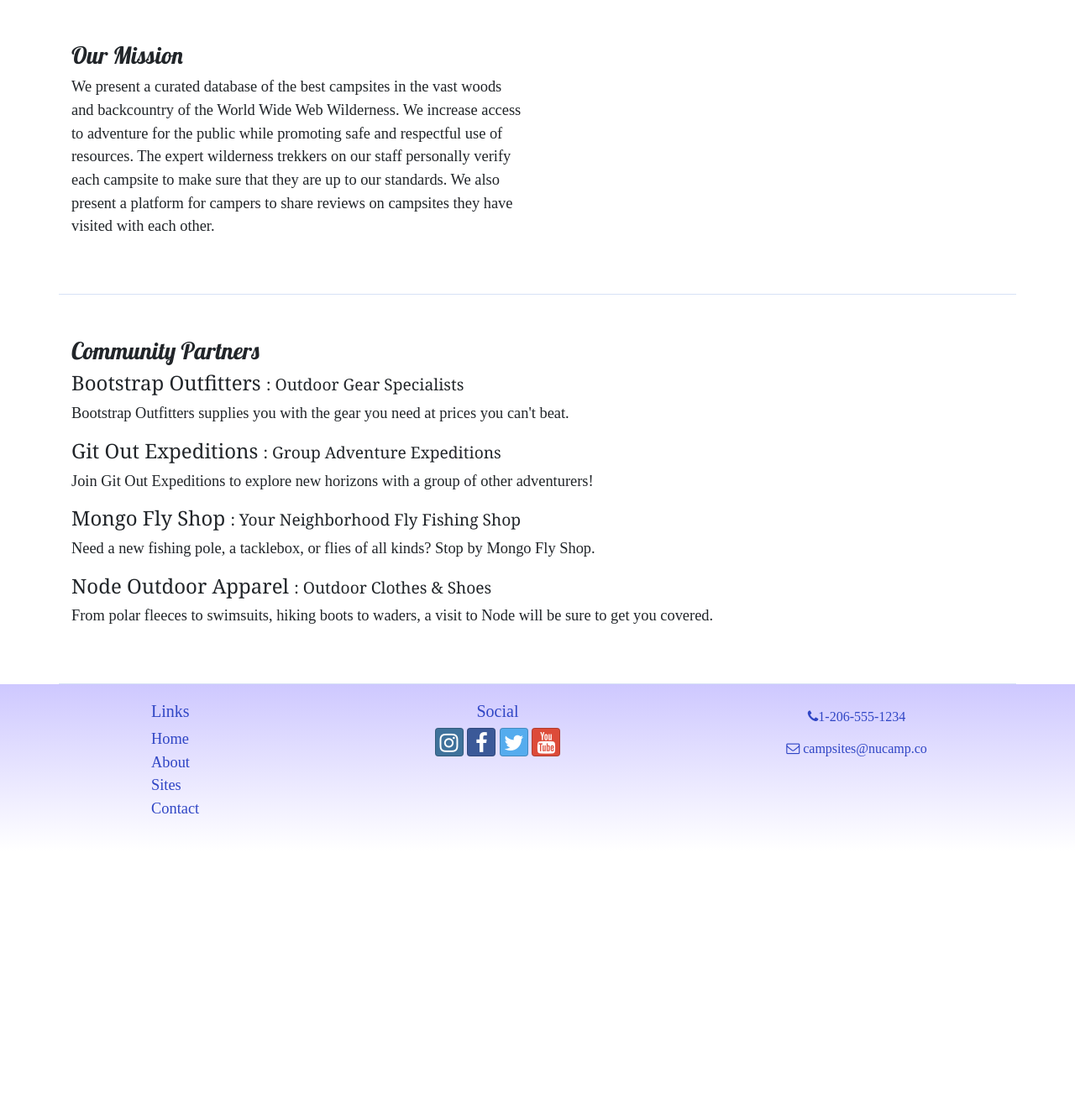
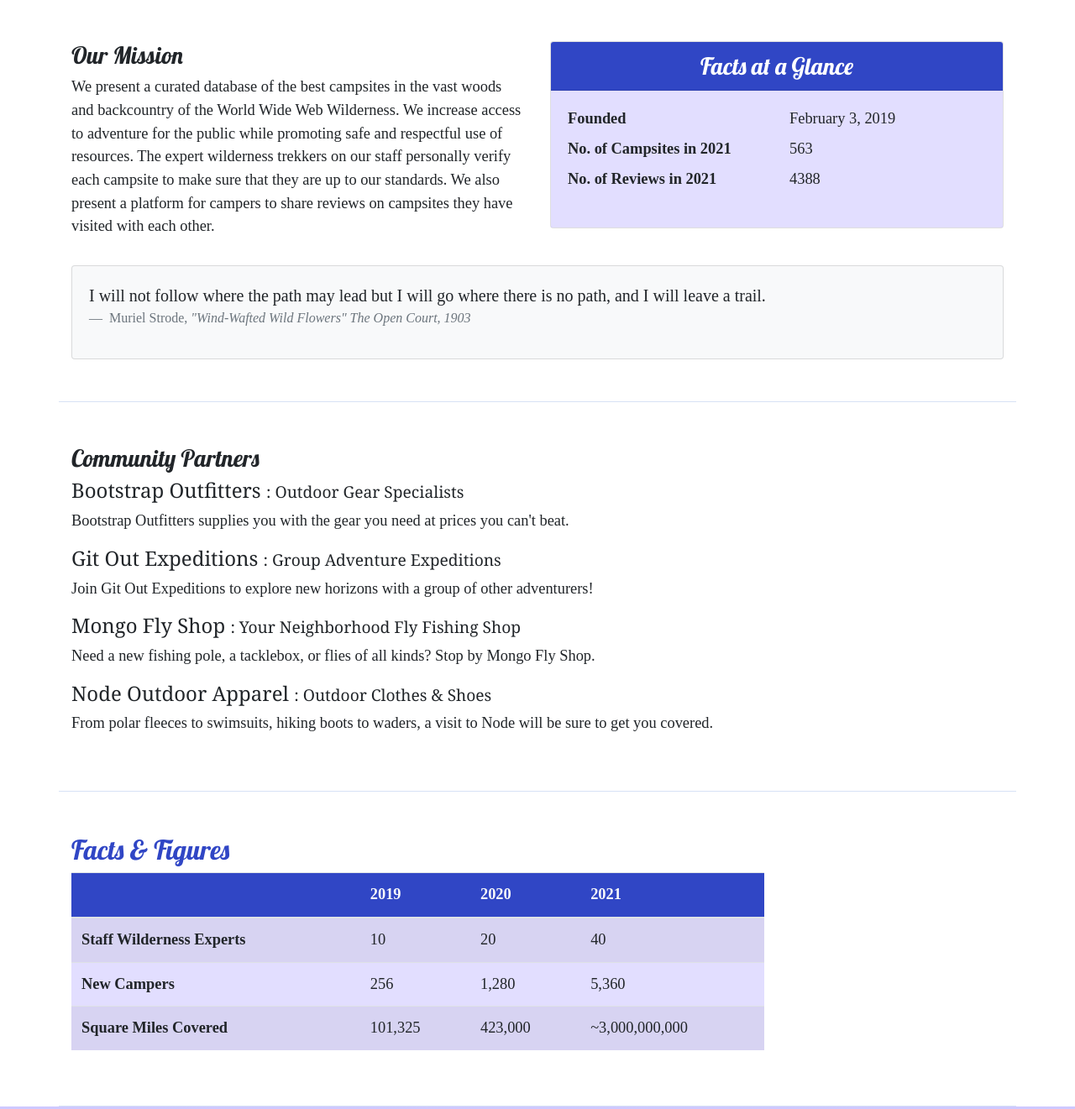
Before and after one commit to DannyLord1/myfirstbootstrapproject, a website: page aboutus.html in a window 1280 px wide. Shown: the part 380-1701 px from the top of the page at 84% size. Before the commit the page ends 1393 px from the top, so only its background shows below. Drawn offline with nearby package versions, Linux system fonts and the light colour scheme.

Commit message:
tables n cards

```diff
--- a/aboutus.html
+++ b/aboutus.html
@@ -70,10 +70,46 @@
                 <h3>Our Mission</h3>
                 <p>We present a curated database of the best campsites in the vast woods and backcountry of the World Wide Web Wilderness. We increase access to adventure for the public while promoting safe and respectful use of resources. The expert wilderness trekkers on our staff personally verify each campsite to make sure that they are up to our standards. We also present a platform for campers to share reviews on campsites they have visited with each other.</p>
             </div>
+
+            <!--card half of the vw-->
+            <div class="col-sm-6">
+                <div class="card">
+                    <h3 class="card-header text-white text-center jumboblue">
+                        Facts at a Glance
+                    </h3>
+                    <div class="card-body factsfigures">
+                        <dl class="row">
+                            <dt class="col-6">Founded</dt>
+                            <dd class="col-6">February 3, 2019</dd>
+                            <dt class="col-6">No. of Campsites in 2021</dt>
+                            <dd class="col-6"> 563</dd>
+                            <dt class="col-6">No. of Reviews in 2021</dt>
+                            <dd class="col-6"> 4388</dd>
+                        </dl>
+                    </div>
+                </div>
+            </div>
+
+            <!--separation and quote card full vw-->
+            <div class="col">
+                <div class="card bg-light mt-3">
+                    <blockquote class="blockquote card-body">
+                        <p class="mb-0">
+                            I will not follow where the path may lead but I  will go where there is no path, and I will leave a trail.
+                        </p>
+                        <footer class="blockquote-footer">
+                            Muriel Strode,
+                            <cite title="Source Title">
+                                "Wind-Wafted Wild Flowers"
+                                The Open Court, 1903
+                            </cite>
+                        </footer>
+                    </blockquote>
+                </div>
+            </div>
         </div>
-
         <div class="row row-content">
-            <div class="col-12">
+            <div class="col">
                 <h3>Community Partners</h3>
                 <h4>Bootstrap Outfitters <small>: Outdoor Gear Specialists</small></h4>
                 <p class="d-none d-sm-block">Bootstrap Outfitters supplies you with the gear you need at prices you can't beat.</p>
@@ -85,9 +121,48 @@
                 <p class="d-none d-sm-block">From polar fleeces to swimsuits, hiking boots to waders, a visit to Node will be sure to get you covered.</p>
             </div>
         </div>
+
+        <div class="row row-content">
+            <div class="col-sm-9">
+            	<h2>Facts &amp; Figures</h2>
+            	<div class="table-responsive">
+               	    <table class="table table-striped">
+	                    <thead>
+	                        <tr class="jumboblue text-light">
+	                            <th></th>
+	                            <th>2019</th>
+	                            <th>2020</th>
+	                            <th>2021</th>
+	                        </tr>
+                    	</thead>
+	                    <tbody class="factsfigures">
+                            <tr>
+                                <th>Staff Wilderness Experts</th>
+                                <td>10</td>
+                                <td>20</td>
+                                <td>40</td>
+                            </tr>
+                            <tr>
+                                <th>New Campers</th>
+                                <td>256</td>
+                                <td>1,280</td>
+                                <td>5,360</td>
+                            </tr>
+                            <tr>
+                                <th>Square Miles Covered</th>
+                                <td>101,325</td>
+                                <td>423,000</td>
+                                <td>~3,000,000,000</td>
+                            </tr>
+                        </tbody>
+                    </table>
+                </div>
+            </div>
+       </div>
+
     </div>
 
-    <footer>
+    <footer class="mainfoot">
         <div class="container">
             <div class="row">
                 <div class="col-4 col-sm-2 offset-1">
--- a/css/styles.css
+++ b/css/styles.css
@@ -18,11 +18,6 @@ header h2 {
 
 h4 {
     font-family:Cambria, Cochin, Georgia, Times, 'Times New Roman', serif
-}
-
-footer {
-    background-image: linear-gradient(#CEC8FF, white);
-    padding: 20px 0;
 }
 
 /* change hover color for links */
@@ -85,6 +80,16 @@ button[type=submit]:active{
     background-image: url("ddown.svg");
 }
 
+/*color match to middle blue from jumbotron*/
+.jumboblue{
+    background-color: #3046C5 ;
+}
+
+.mainfoot {
+    background-image: linear-gradient(#CEC8FF, white);
+    padding: 20px 0;
+}
+
 /* to colormatch the lnks in the footer */
 .ftrlink{
     color:#3046C5
@@ -101,7 +106,7 @@ button[type=submit]:active{
     color: #3046C5;
 }
 
-/* to make the form look better (I changed the body font) */
+/* to make the submit form look better (I changed the body font) */
 .form-control{
     margin-top: 2.5%;
 }
@@ -121,6 +126,11 @@ button[type=submit]:active{
     transform: translateY(-1.5px);
 }
 
+/*header color for facts n figures tables*/
+.factsfigures{
+    background-color: #cec8ff96 ;
+}
+
 #areaCode{
     margin-top: 7%;
 }
```
Also changed, not shown: contactus.html (+1 -1 lines), index.html (+1 -1 lines).
